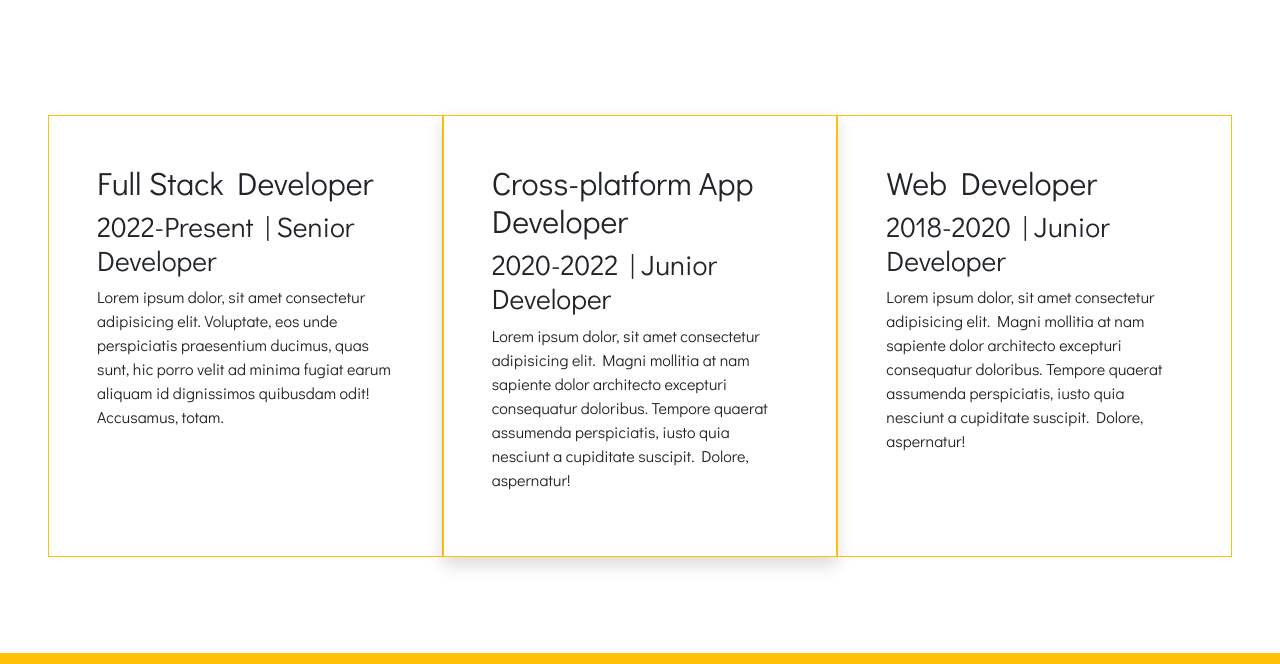
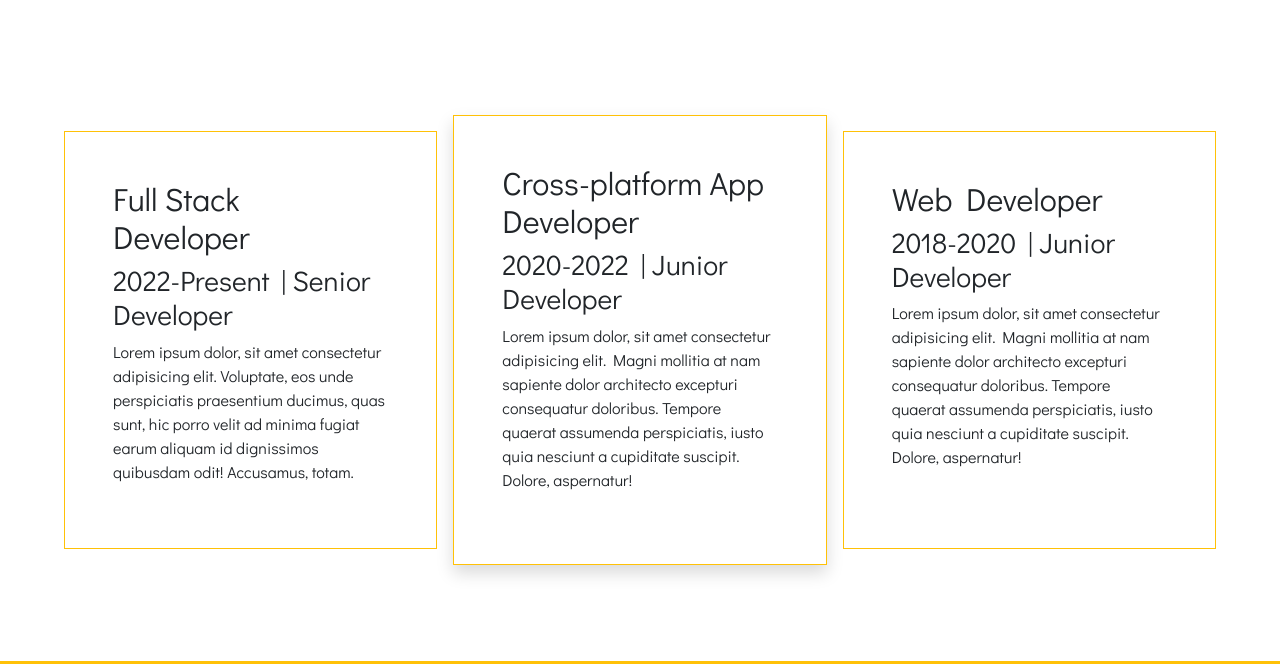
Before and after one commit to junaaid96/common-portfolio-demo, a plain HTML site: page index.html in a window 1280 px wide. Shown: the part 1170-1834 px from the top of the page. Drawn offline with nearby package versions, Linux system fonts and the light colour scheme; a web font is replaced by a local one.

Commit message:
layout updated

```diff
--- a/index.html
+++ b/index.html
@@ -73,7 +73,7 @@
 
   <div class="container-fluid">
     <div class="row p-5">
-      <div class="col border border-warning p-5">
+      <div class="col border border-warning p-5 m-3">
         <h2>Full Stack Developer</h2>
         <h3>2022-Present | Senior Developer</h3>
         <p>
@@ -93,7 +93,7 @@
           a cupiditate suscipit. Dolore, aspernatur!
         </p>
       </div>
-      <div class="col border border-warning p-5">
+      <div class="col border border-warning p-5 m-3">
         <h2>Web Developer</h2>
         <h3>2018-2020 | Junior Developer</h3>
         <p>
```
